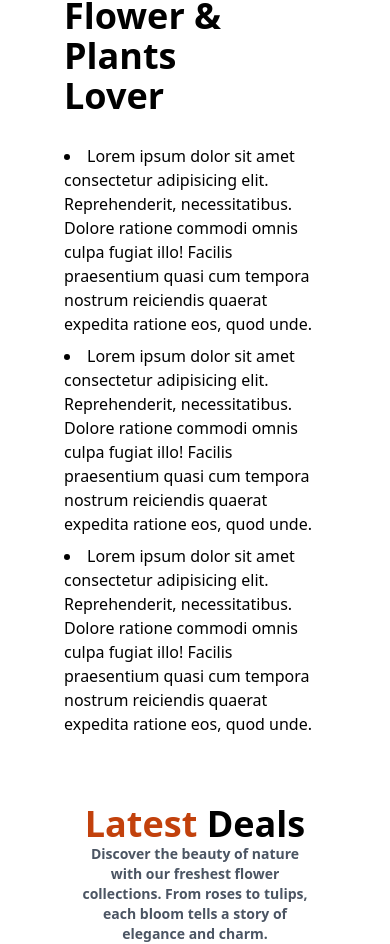
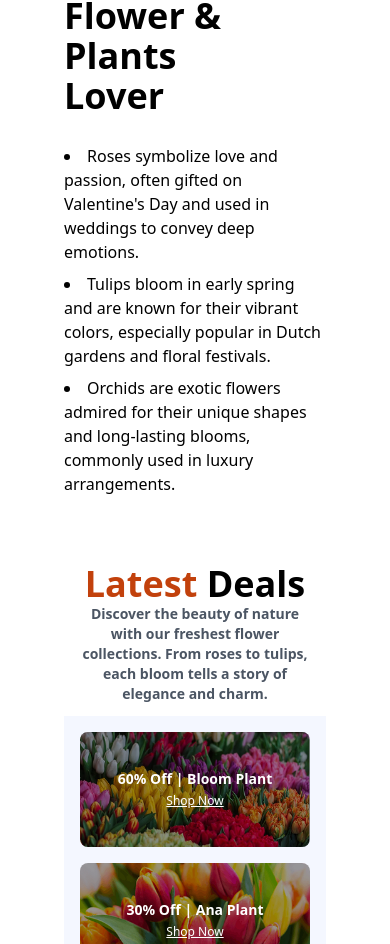
Before and after one commit to mdasifmahmuddev/ResponsiveFlowerTailwind, a plain HTML site: page index.html in a window 390 px wide. Shown: the part 5107-6051 px from the top of the page. Drawn offline with nearby package versions, Linux system fonts and the light colour scheme.

Commit message:
image and text fix and responsive

```diff
--- a/index.html
+++ b/index.html
@@ -192,24 +192,19 @@
 
     <ol class="list-disc list-inside">
   <li class="mb-2">
-          Lorem ipsum dolor sit amet consectetur adipisicing elit.
-          Reprehenderit, necessitatibus. Dolore ratione commodi omnis culpa
-          fugiat illo! Facilis praesentium quasi cum tempora nostrum reiciendis
-          quaerat expedita ratione eos, quod unde.
+    Roses symbolize love and passion, often gifted on Valentine's Day and used in weddings to convey deep emotions.
   </li>
   <li class="mb-2">
-          Lorem ipsum dolor sit amet consectetur adipisicing elit.
-          Reprehenderit, necessitatibus. Dolore ratione commodi omnis culpa
-          fugiat illo! Facilis praesentium quasi cum tempora nostrum reiciendis
-          quaerat expedita ratione eos, quod unde.
+    Tulips bloom in early spring and are known for their vibrant colors, especially popular in Dutch gardens and floral festivals.
   </li>
   <li class="mb-2">
-          Lorem ipsum dolor sit amet consectetur adipisicing elit.
-          Reprehenderit, necessitatibus. Dolore ratione commodi omnis culpa
-          fugiat illo! Facilis praesentium quasi cum tempora nostrum reiciendis
-          quaerat expedita ratione eos, quod unde.
+    Orchids are exotic flowers admired for their unique shapes and long-lasting blooms, commonly used in luxury arrangements.
   </li>
 </ol>
+
+
+
+
     </div>
   </div>
 </section>
```
Lines whose indentation alone changed are shown as unchanged.
